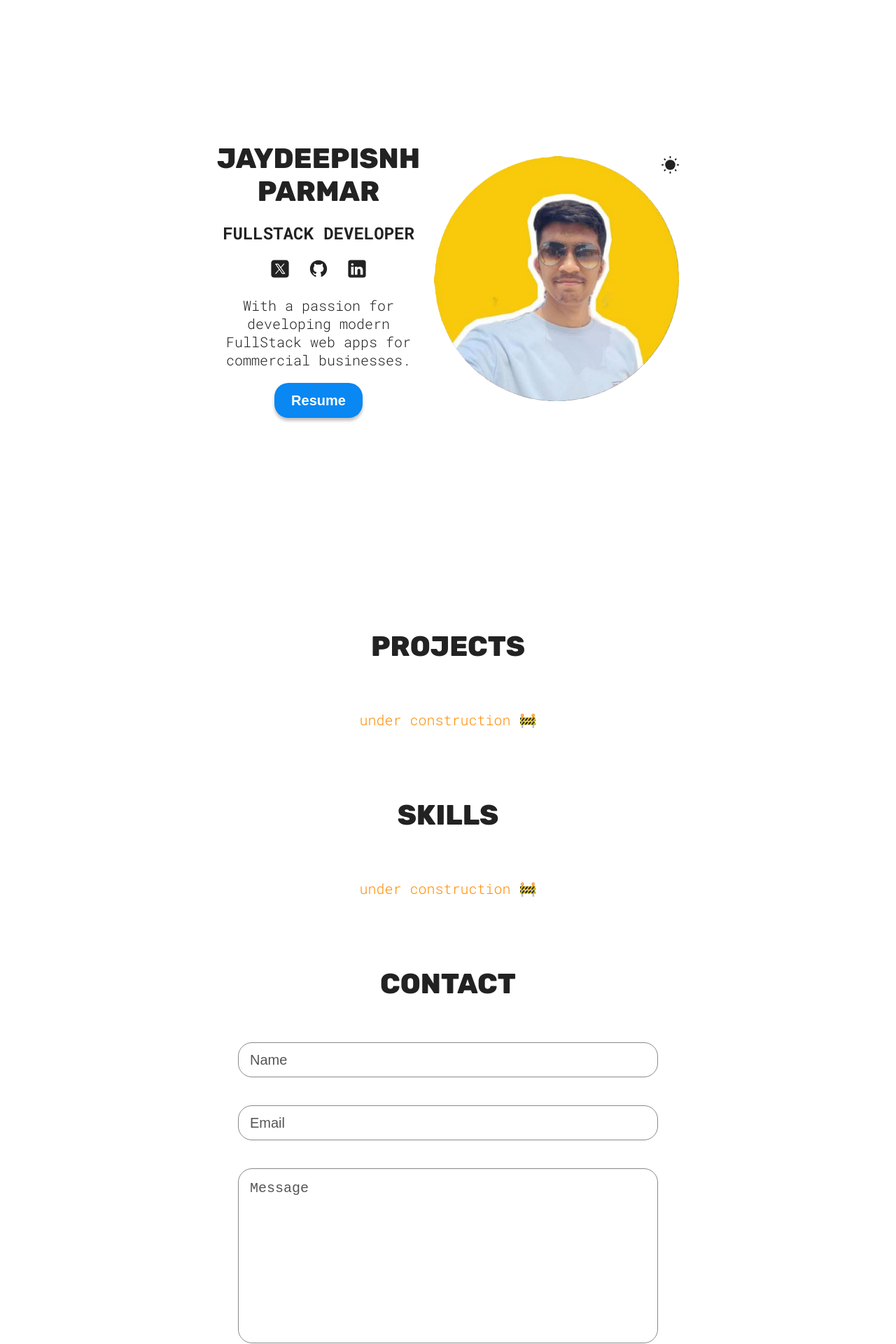
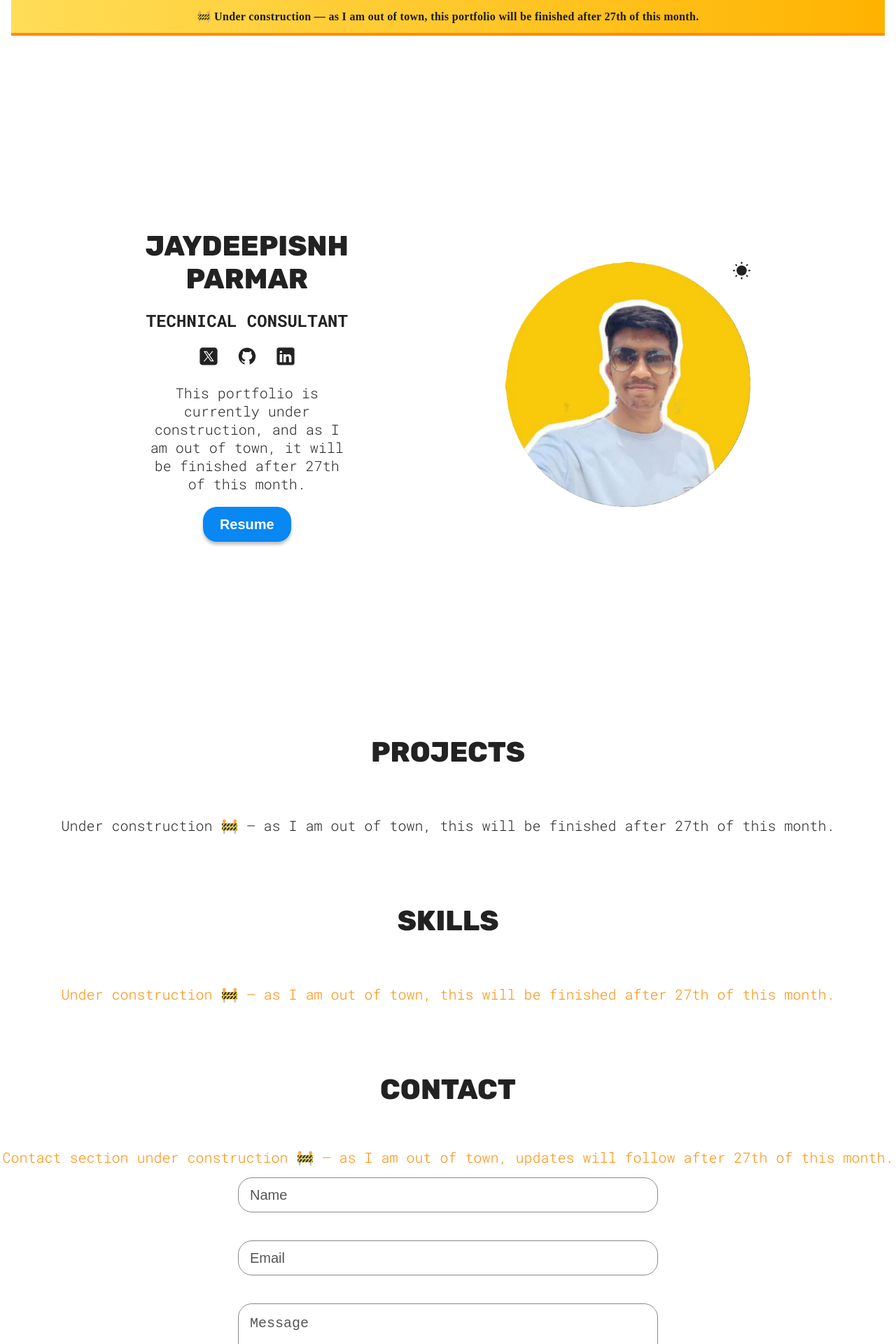
Before and after one commit to jaydeep099/Portfolio, a React (Vite) app: page / in a window 1280 px wide. Shown: the top 1920 px of the page at 70% size. Built offline with nearby package versions, Linux system fonts and the light colour scheme.

Commit message:
Add construction banners and update section messages indicating ongoing work

```diff
--- a/src/App.css
+++ b/src/App.css
@@ -23,6 +23,19 @@ body {
   display: flex;
   justify-content: center;
   margin: 0 auto 60px;
+}
+
+.constructionBanner {
+  width: 100%;
+  max-width: 1200px;
+  margin: 0 auto;
+  padding: 14px 24px;
+  color: #1a1a1a;
+  background: linear-gradient(90deg, #ffdd57 0%, #ffb300 100%);
+  border-bottom: 4px solid #ff8c00;
+  font-weight: 700;
+  text-align: center;
+  letter-spacing: 0.02em;
 }
 
 #root {
--- a/src/App.jsx
+++ b/src/App.jsx
@@ -8,6 +8,9 @@ import Skills from './sections/Skills/Skills';
 function App() {
   return (
     <>
+      <div className="constructionBanner">
+        🚧 Under construction — as I am out of town, this portfolio will be finished after 27th of this month.
+      </div>
       <Hero />
       <Projects />
       <Skills />
--- a/src/sections/Contact/Contact.jsx
+++ b/src/sections/Contact/Contact.jsx
@@ -4,6 +4,9 @@ function Contact() {
   return (
     <section id="contact" className={styles.container}>
       <h1 className="sectionTitle">Contact</h1>
+      <p style={{ marginBottom: '1rem', color: '#ff8c00' }}>
+        Contact section under construction 🚧 — as I am out of town, updates will follow after 27th of this month.
+      </p>
       <form action="https://getform.io/f/lbjkwzga" method="POST">
         <div className="formGroup">
           <label htmlFor="name" hidden>
--- a/src/sections/Footer/Footer.jsx
+++ b/src/sections/Footer/Footer.jsx
@@ -4,8 +4,9 @@ function Footer() {
   return (
     <section id="footer" className={styles.container}>
       <p>
-        &copy; 2025 Jaydeepsinh Parmar. <br />
-        All rights reserved.
+        🚧 Site under construction — as I am out of town, expected finish after 27th of this month.
+        <br />
+        &copy; 2025 Jaydeepsinh Parmar.
       </p>
     </section>
   );
--- a/src/sections/Hero/Hero.jsx
+++ b/src/sections/Hero/Hero.jsx
@@ -40,7 +40,7 @@ function Hero() {
           <br />
           Parmar
         </h1>
-        <h2>FullStack Developer</h2>
+        <h2>Technical Consultant</h2>
         <span>
           <a href="https://x.com/Jaydeepsinh099" target="_blank">
             <img src={twitterIcon} alt="Twitter icon" />
@@ -53,8 +53,8 @@ function Hero() {
           </a>
         </span>
         <p className={styles.description}>
-          With a passion for developing modern FullStack web apps for commercial
-          businesses.
+          This portfolio is currently under construction, and as I am out of town,
+          it will be finished after 27th of this month.
         </p>
         <a href={CV} download>
           <button className="hover">Resume</button>
--- a/src/sections/Projects/Projects.jsx
+++ b/src/sections/Projects/Projects.jsx
@@ -4,7 +4,9 @@ function Projects() {
   return (
     <section id="projects" className={styles.container}>
       <h1 className="sectionTitle">Projects</h1>
-      <p style={{ marginTop: '0.5rem', color: '#ff8c00' }}>under construction 🚧</p>
+      <p style={{ marginTop: '0.5rem', color: '#hff8c00' }}>
+        Under construction 🚧 — as I am out of town, this will be finished after 27th of this month.
+      </p>
     </section>
   );
 }
--- a/src/sections/Skills/Skills.jsx
+++ b/src/sections/Skills/Skills.jsx
@@ -4,7 +4,9 @@ function Skills() {
   return (
     <section id="skills" className={styles.container}>
       <h1 className="sectionTitle">Skills</h1>
-      <p style={{ marginTop: '0.5rem', color: '#ff8c00' }}>under construction 🚧</p>
+      <p style={{ marginTop: '0.5rem', color: '#ff8c00' }}>
+        Under construction 🚧 — as I am out of town, this will be finished after 27th of this month.
+      </p>
     </section>
   );
 }
```
